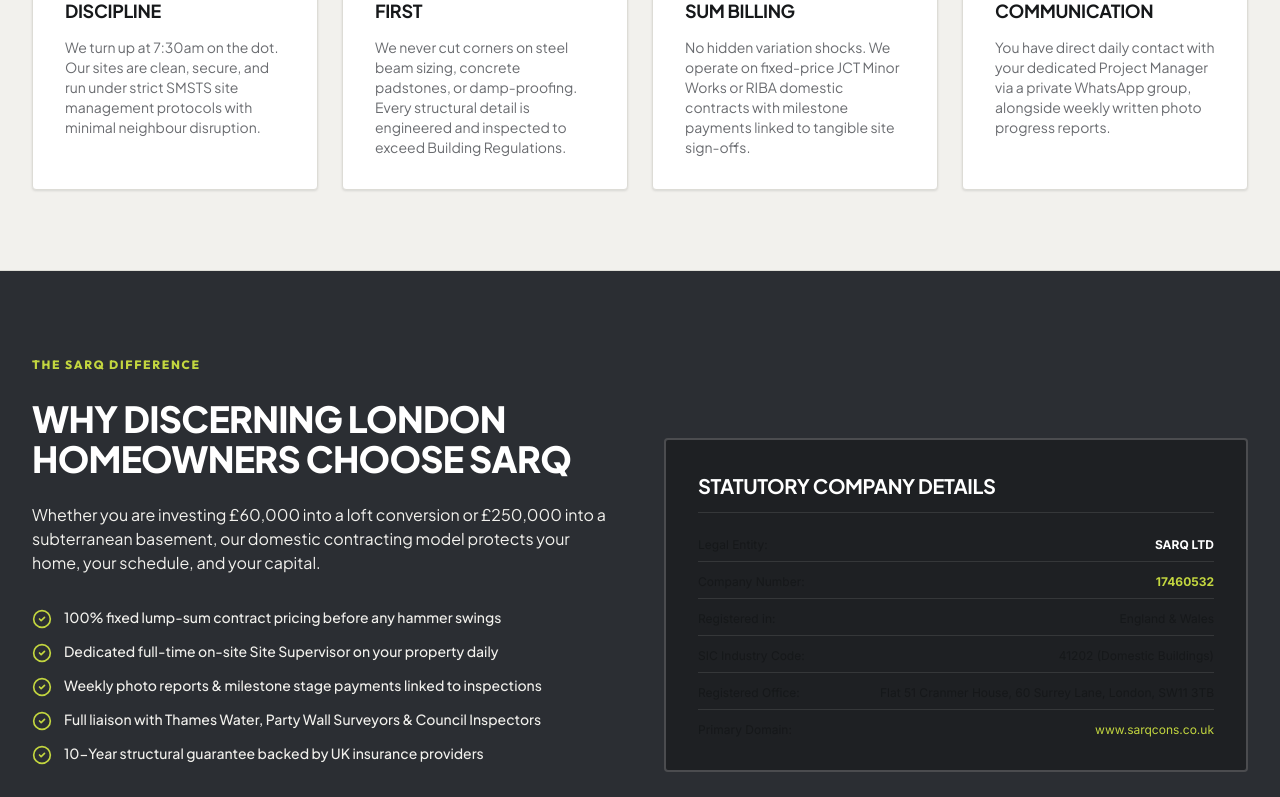
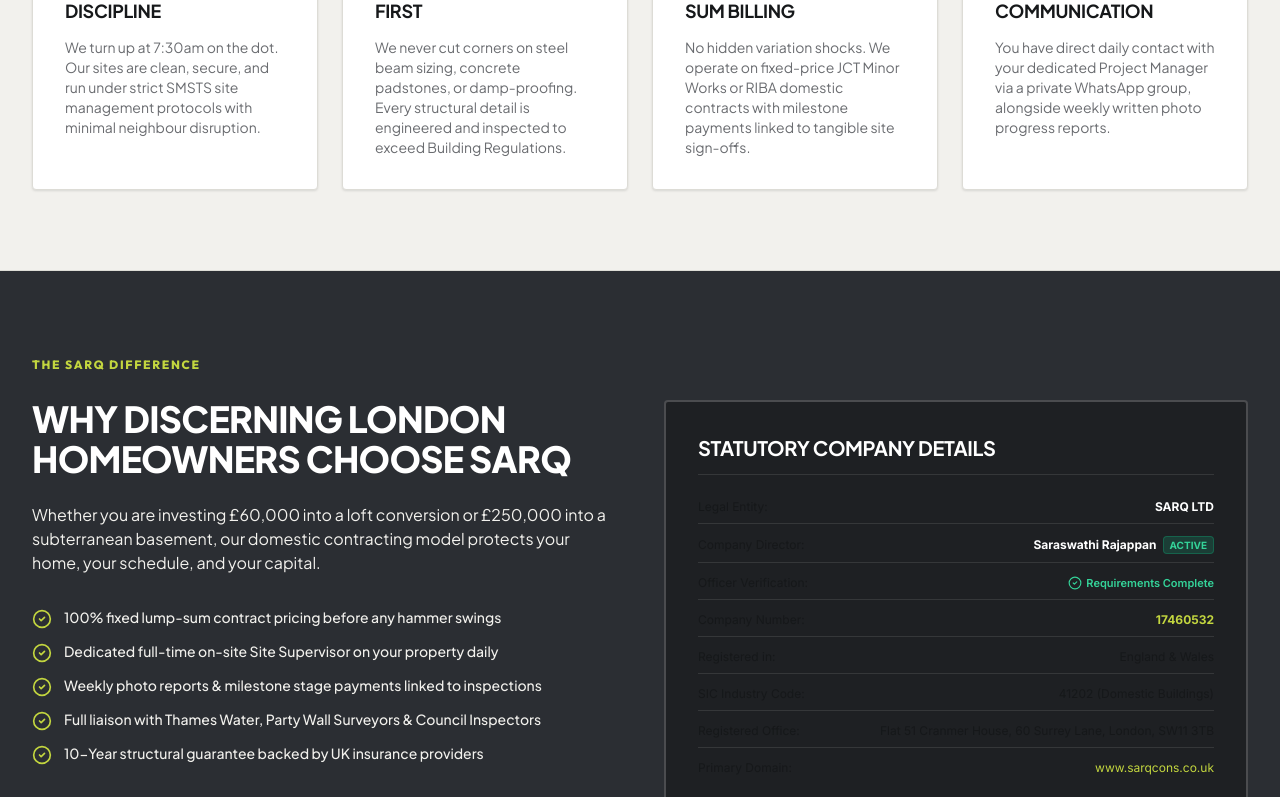
Before and after one commit to SKeerthi25/sarq, a React (Vite) app: page /about in a window 1280 px wide. Shown: the part 1705-2502 px from the top of the page. Built offline with nearby package versions, Linux system fonts and the light colour scheme.

Commit message:
feat(leadership): add Saraswathi Rajappan as active Director with Companies House verified officer credentials

```diff
--- a/index.html
+++ b/index.html
@@ -63,6 +63,18 @@
         "description": "Premier domestic building contractor specialising in residential home extensions, loft conversions, basements and full house refurbishments in South West London.",
         "telephone": "+447448492982",
         "email": "cons@sarqltd.com",
+        "founder": {
+          "@type": "Person",
+          "name": "Saraswathi Rajappan",
+          "jobTitle": "Director"
+        },
+        "employee": [
+          {
+            "@type": "Person",
+            "name": "Saraswathi Rajappan",
+            "jobTitle": "Director"
+          }
+        ],
         "address": {
           "@type": "PostalAddress",
           "streetAddress": "Flat 51 Cranmer House, 60 Surrey Lane",
--- a/src/components/SEO.tsx
+++ b/src/components/SEO.tsx
@@ -32,6 +32,18 @@
     description: 'Premier domestic building contractor specialising in residential home extensions, loft conversions, basements and full house refurbishments in South West London.',
     telephone: '+447448492982',
     email: 'cons@sarqltd.com',
+    founder: {
+      '@type': 'Person',
+      name: 'Saraswathi Rajappan',
+      jobTitle: 'Director',
+    },
+    employee: [
+      {
+        '@type': 'Person',
+        name: 'Saraswathi Rajappan',
+        jobTitle: 'Director',
+      },
+    ],
     address: {
       '@type': 'PostalAddress',
       streetAddress: 'Flat 51 Cranmer House, 60 Surrey Lane',
--- a/src/data/accreditations.ts
+++ b/src/data/accreditations.ts
@@ -2,12 +2,12 @@
 
 export const teamData: TeamMember[] = [
   {
-    name: 'Sami Al-Qadi',
-    role: 'Managing Director & Founder',
-    experience: '18+ Years Experience',
-    qualifications: ['BSc (Hons) Construction Management', 'CIOB Member', 'SMSTS Certified'],
-    bio: 'Oversees company strategy, client procurement, and high-value project delivery. Passionate about engineering rigor, transparent client communication, and punctual execution on every London project.',
-    image: 'https://images.unsplash.com/photo-1560250097-0b93528c311a?auto=format&fit=crop&w=600&q=80'
+    name: 'Saraswathi Rajappan',
+    role: 'Director',
+    experience: 'Appointed Director & Registered Officer',
+    qualifications: ['Companies House Verified Officer', 'Director of SARQ LTD', 'Commercial Construction Governance', 'Statutory Compliance Lead'],
+    bio: 'Directs corporate governance, financial stewardship, commercial compliance, and strategic delivery for SARQ LTD across London residential domestic building projects.',
+    image: '/team/saraswathi-rajappan.jpg'
   },
   {
     name: 'Marcus Vance',
--- a/src/data/team.ts
+++ b/src/data/team.ts
@@ -2,12 +2,12 @@
 
 export const teamData: TeamMember[] = [
   {
-    name: 'Sami Al-Qadi',
-    role: 'Managing Director & Founder',
-    experience: '18+ Years Experience',
-    qualifications: ['BSc (Hons) Construction Management', 'CIOB Member', 'SMSTS Certified'],
-    bio: 'Oversees company strategy, client procurement, and high-value project delivery. Passionate about engineering rigor, transparent client communication, and punctual execution on every London project.',
-    image: 'https://images.unsplash.com/photo-1560250097-0b93528c311a?auto=format&fit=crop&w=600&q=80'
+    name: 'Saraswathi Rajappan',
+    role: 'Director',
+    experience: 'Appointed Director & Registered Officer',
+    qualifications: ['Companies House Verified Officer', 'Director of SARQ LTD', 'Commercial Construction Governance', 'Statutory Compliance Lead'],
+    bio: 'Directs corporate governance, financial stewardship, commercial compliance, and strategic delivery for SARQ LTD across London residential domestic building projects.',
+    image: '/team/saraswathi-rajappan.jpg'
   },
   {
     name: 'Marcus Vance',
--- a/src/pages/About.tsx
+++ b/src/pages/About.tsx
@@ -19,6 +19,7 @@
 import { Card } from '../components/Card';
 import { Button } from '../components/Button';
 import { accreditationsData } from '../data/accreditations';
+import { teamData } from '../data/team';
 
 export const About: React.FC = () => {
   const companyValues = [
@@ -203,6 +204,19 @@
                     <span className="text-surface/60">Legal Entity:</span>
                     <span className="font-bold text-white">SARQ LTD</span>
                   </div>
+                  <div className="flex justify-between border-b border-white/10 pb-2 items-center">
+                    <span className="text-surface/60">Company Director:</span>
+                    <span className="font-bold text-white flex items-center gap-1.5">
+                      <span>Saraswathi Rajappan</span>
+                      <span className="text-[10px] font-mono px-1.5 py-0.2 rounded bg-emerald-500/20 text-emerald-400 font-bold border border-emerald-500/30">ACTIVE</span>
+                    </span>
+                  </div>
+                  <div className="flex justify-between border-b border-white/10 pb-2 items-center">
+                    <span className="text-surface/60">Officer Verification:</span>
+                    <span className="text-emerald-400 font-semibold flex items-center gap-1 text-[11px]">
+                      <CheckCircle2 className="w-3.5 h-3.5 text-emerald-400" /> Requirements Complete
+                    </span>
+                  </div>
                   <div className="flex justify-between border-b border-white/10 pb-2">
                     <span className="text-surface/60">Company Number:</span>
                     <span className="font-bold text-accent">17460532</span>
@@ -225,6 +239,124 @@
                   </div>
                 </div>
               </Card>
+            </div>
+          </div>
+        </div>
+      </section>
+
+      {/* 5. COMPANY LEADERSHIP & DIRECTORSHIP */}
+      <section className="py-20 bg-card border-b border-hairline">
+        <div className="max-w-7xl mx-auto px-4 sm:px-6 lg:px-8">
+          <SectionHeading
+            number="02"
+            microLabel="Executive Leadership"
+            title="Company Leadership & Directorship"
+            subtitle="Led by active, UK Companies House verified officers dedicated to statutory transparency and domestic construction excellence."
+          />
+
+          {/* Director Featured Spotlight */}
+          <div className="mb-12 bg-surface rounded-xl border border-hairline overflow-hidden shadow-lg">
+            <div className="grid grid-cols-1 lg:grid-cols-12 gap-8 items-center p-6 sm:p-10">
+              {/* Director Portrait */}
+              <div className="lg:col-span-4 flex flex-col items-center">
+                <div className="relative w-56 h-56 sm:w-64 sm:h-64 rounded-xl overflow-hidden border-2 border-brand/30 shadow-2xl bg-surface-deep">
+                  <img
+                    src="/team/saraswathi-rajappan.jpg"
+                    alt="Saraswathi Rajappan - Director SARQ LTD"
+                    className="w-full h-full object-cover object-top"
+                  />
+                  <div className="absolute top-3 right-3 bg-emerald-600 text-white text-[11px] font-mono font-bold px-2 py-0.5 rounded shadow">
+                    ACTIVE
+                  </div>
+                </div>
+                <div className="mt-3 flex items-center gap-1.5 text-xs font-mono text-emerald-600 dark:text-emerald-400 font-semibold">
+                  <CheckCircle2 className="w-4 h-4 text-emerald-500" />
+                  <span>Verified Companies House Officer</span>
+                </div>
+              </div>
+
+              {/* Director Details & Directorship Statement */}
+              <div className="lg:col-span-8 space-y-4">
+                <div className="flex flex-wrap items-center gap-3">
+                  <span className="micro-label text-brand">Statutory Director</span>
+                  <span className="text-xs font-mono text-muted">• Appointed 15 September 2026</span>
+                </div>
+
+                <div>
+                  <h3 className="text-2xl sm:text-3xl font-extrabold uppercase text-ink">
+                    Saraswathi Rajappan
+                  </h3>
+                  <p className="text-sm font-mono text-brand font-bold mt-0.5">
+                    Director • SARQ LTD (Company No. 17460532)
+                  </p>
+                </div>
+
+                <p className="text-sm sm:text-base text-ink/85 leading-relaxed">
+                  As Director of SARQ LTD, Saraswathi Rajappan oversees corporate governance, strategic financial stewardship, commercial contract compliance, and client delivery across all London residential domestic building projects.
+                </p>
+
+                <div className="p-4 rounded-lg bg-card border-l-4 border-brand text-xs sm:text-sm font-medium italic text-ink/90 leading-relaxed">
+                  "Our commitment to London homeowners is built on absolute accountability. When you entrust SARQ LTD with your home, you have direct statutory oversight from verified company leadership dedicated to building safely, punctually, and with fixed-price contractual certainty."
+                </div>
+
+                <div className="pt-2 grid grid-cols-1 sm:grid-cols-3 gap-3 text-xs font-mono">
+                  <div className="p-3 rounded bg-card border border-hairline">
+                    <span className="text-muted block text-[10px] uppercase font-bold">Role</span>
+                    <span className="font-bold text-ink text-sm block">Director (Active)</span>
+                  </div>
+                  <div className="p-3 rounded bg-card border border-hairline">
+                    <span className="text-muted block text-[10px] uppercase font-bold">Appointed</span>
+                    <span className="font-bold text-ink text-sm block">15 Sept 2026</span>
+                  </div>
+                  <div className="p-3 rounded bg-card border border-hairline">
+                    <span className="text-muted block text-[10px] uppercase font-bold">Verification</span>
+                    <span className="font-bold text-emerald-600 dark:text-emerald-400 text-sm block flex items-center gap-1">
+                      <CheckCircle2 className="w-3.5 h-3.5" /> Requirements Met
+                    </span>
+                  </div>
+                </div>
+              </div>
+            </div>
+          </div>
+
+          {/* Operational Senior Management Team */}
+          <div className="mt-8">
+            <h4 className="font-heading text-lg font-bold uppercase tracking-wider text-ink mb-6">
+              Senior Site Operations & Surveying Team
+            </h4>
+            <div className="grid grid-cols-1 md:grid-cols-3 gap-6">
+              {teamData.slice(1).map((member, i) => (
+                <Card key={i} variant="elevated" className="p-6 bg-surface flex flex-col justify-between">
+                  <div>
+                    <div className="relative aspect-[4/3] rounded-lg overflow-hidden mb-4 bg-surface-deep">
+                      <img
+                        src={member.image}
+                        alt={member.name}
+                        className="w-full h-full object-cover"
+                      />
+                    </div>
+                    <span className="font-mono text-xs text-brand font-bold block mb-1">
+                      {member.experience}
+                    </span>
+                    <h5 className="font-heading text-lg font-bold uppercase text-ink">
+                      {member.name}
+                    </h5>
+                    <p className="text-xs font-mono text-muted mb-3">
+                      {member.role}
+                    </p>
+                    <p className="text-xs text-ink/80 leading-relaxed mb-4">
+                      {member.bio}
+                    </p>
+                  </div>
+                  <div className="pt-3 border-t border-hairline flex flex-wrap gap-1.5">
+                    {member.qualifications.map((q, idx) => (
+                      <span key={idx} className="text-[10px] font-mono px-2 py-0.5 rounded bg-card border border-hairline text-muted">
+                        {q}
+                      </span>
+                    ))}
+                  </div>
+                </Card>
+              ))}
             </div>
           </div>
         </div>
```
Also changed, not shown: public/team/saraswathi-rajappan.jpg (added).
